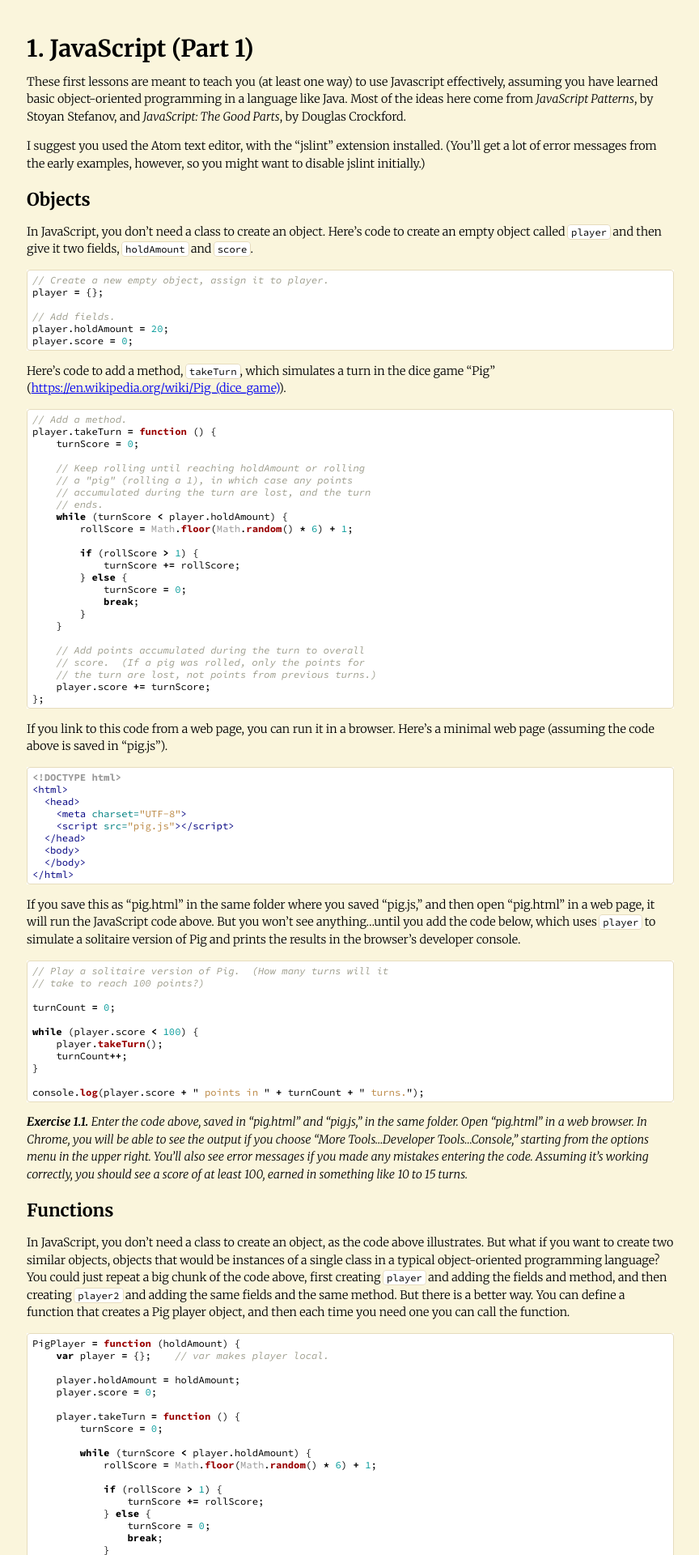
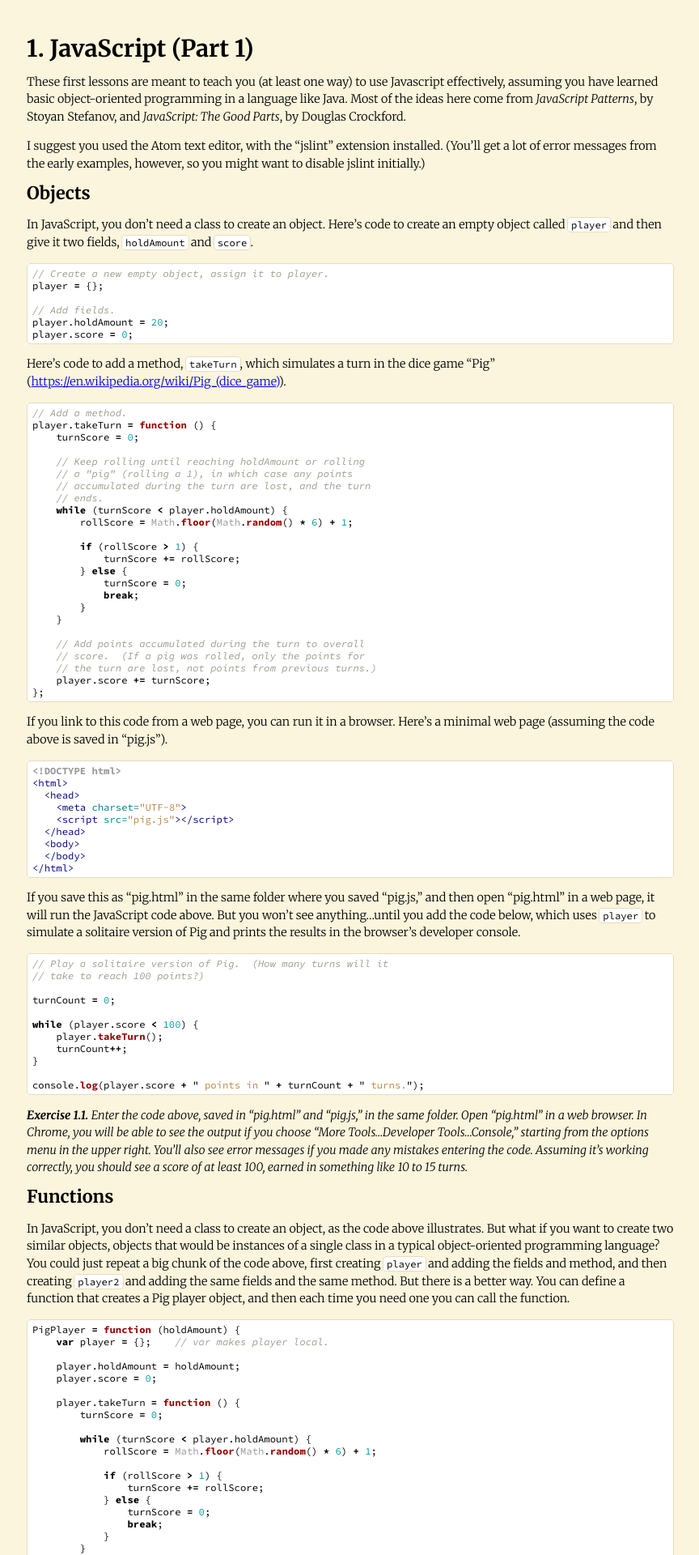
Before and after one commit to dvon/cgbk, a Jekyll site: the page built from _posts/2016-01-14-JavaScript-(Part-1).md, in a window 1280 px wide. Shown: the top 1920 px of the page at 81% size, without its empty margins (207-1071 px from the left). Built offline with Jekyll 4.4.1, drawn with Linux system fonts in a browser that asks for light colours; Markdown is read by kramdown in place of the engine named in the settings.

Commit message:
Update style.css

```diff
--- a/css/style.css
+++ b/css/style.css
@@ -19,7 +19,7 @@
 }
 
 h2 {
-  padding-top: 5px;
+  margin-top: 10px;
 }
 
 pre, code {
@@ -34,7 +34,6 @@
 pre {
   padding: 4px;
   padding-left: 6px;
-  margin-bottom: 5px;
 }
 
 code {
```
